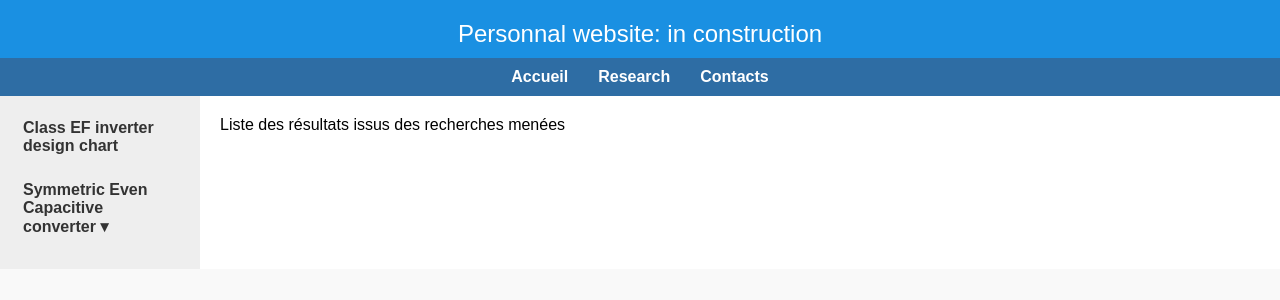
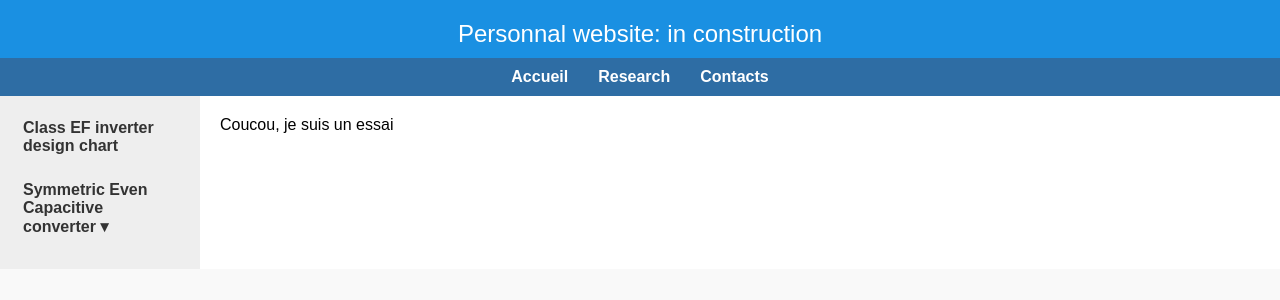
Before and after one commit to bdaire/bdaire.github.io, a Jekyll site: the page built from symmetric_overview.md, in a window 1280 px wide. Shown: the top 300 px of the page. Built offline with Jekyll 4.4.1, drawn with Linux system fonts in a browser that asks for light colours.

Commit message:
Update symmetric_overview.md

```diff
--- a/symmetric_overview.md
+++ b/symmetric_overview.md
@@ -3,4 +3,4 @@ layout: default
 title: Research
 ---
 
-Liste des résultats issus des recherches menées
+Coucou, je suis un essai
```
